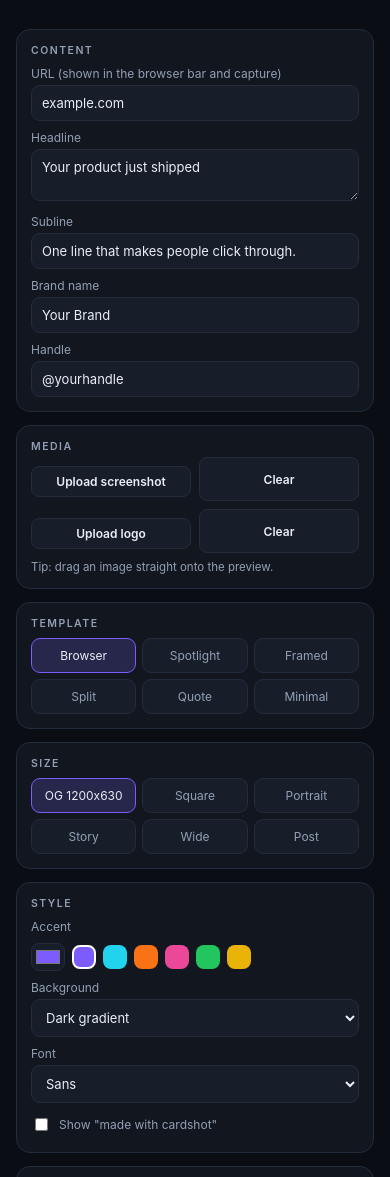
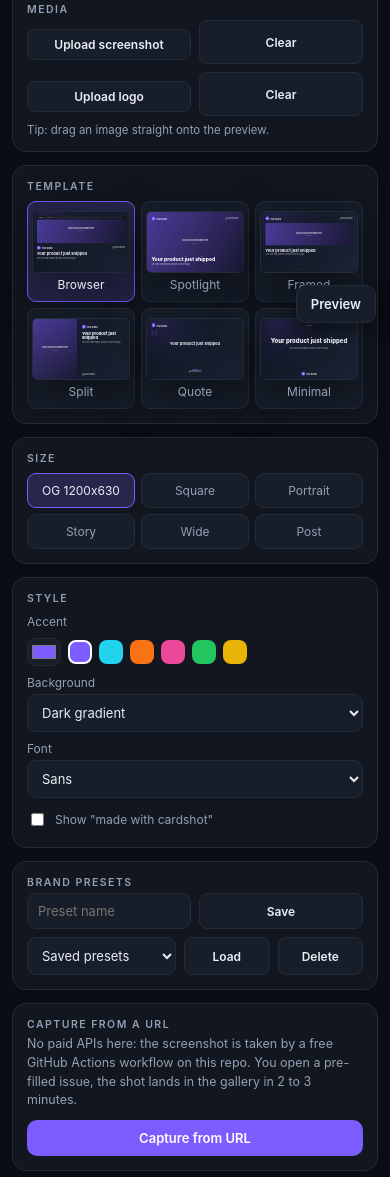
Before and after one commit to aicodedecode/cardshot, a plain HTML site: page index.html in a window 390 px wide. Shown: the part 507-1684 px from the top of the page. Drawn offline with Linux system fonts and the light colour scheme; no server answers.

Commit message:
Usability pass: template thumbnails, undo/redo, brand presets, keyboard shortcuts, PNG/JPEG export, mobile layout

```diff
--- a/index.html
+++ b/index.html
@@ -37,7 +37,11 @@ textarea{resize:vertical;min-height:52px}
 .btn.ghost{background:var(--panel2);color:var(--text);border:1px solid var(--line)}
 .btn.block{width:100%}
 .btn.small{padding:7px 10px;font-size:12px;border-radius:8px}
+.btn:disabled{opacity:.4;cursor:default;filter:none}
 .tplgrid,.sizegrid{display:grid;grid-template-columns:repeat(3,1fr);gap:6px;margin-top:8px}
+.tpl{display:flex;flex-direction:column;align-items:center;gap:4px;padding:6px 4px 8px}
+.tpl .tp{width:100%;height:auto;border-radius:5px;border:1px solid var(--line);background:#0d1119;display:block}
+#jump{position:fixed;right:14px;bottom:14px;display:none;z-index:8;box-shadow:0 6px 20px rgba(0,0,0,.45)}
 .tpl,.sizeb{padding:9px 4px;border:1px solid var(--line);background:var(--panel2);color:var(--mut);border-radius:9px;font-size:12px;cursor:pointer;font-family:inherit}
 .tpl.on,.sizeb.on{border-color:var(--acc);color:var(--text);background:color-mix(in srgb,var(--acc) 15%,var(--panel2))}
 .swatches{display:flex;gap:7px;margin-top:9px;align-items:center}
@@ -63,7 +67,7 @@ footer a{color:var(--mut)}
 #toast{position:fixed;bottom:18px;left:50%;transform:translateX(-50%) translateY(6px);background:#1b2432;border:1px solid var(--line);padding:9px 14px;border-radius:10px;font-size:13px;opacity:0;transition:.25s;pointer-events:none;z-index:9}
 #toast.show{opacity:1;transform:translateX(-50%)}
 @media(pointer:coarse){.btn,.tpl,.sizeb,.sw{min-height:44px}.btn.small{min-height:44px}}
-@media(max-width:920px){main{grid-template-columns:1fr}#controls{border-right:0;max-height:none;order:2}#stage{order:1}}
+@media(max-width:920px){main{grid-template-columns:1fr}#controls{border-right:0;max-height:none;order:1}#stage{order:2}#jump{display:inline-flex}#controls{padding:12px}}
 </style>
 </head>
 <body>
@@ -105,12 +109,12 @@ footer a{color:var(--mut)}
     <div class="group">
       <h2>Template</h2>
       <div class="tplgrid" id="tpls">
-        <button class="tpl on" data-tpl="browser">Browser</button>
-        <button class="tpl" data-tpl="spotlight">Spotlight</button>
-        <button class="tpl" data-tpl="framed">Framed</button>
-        <button class="tpl" data-tpl="split">Split</button>
-        <button class="tpl" data-tpl="quote">Quote</button>
-        <button class="tpl" data-tpl="minimal">Minimal</button>
+        <button class="tpl on" data-tpl="browser"><canvas class="tp" width="96" height="60" aria-hidden="true"></canvas>Browser</button>
+        <button class="tpl" data-tpl="spotlight"><canvas class="tp" width="96" height="60" aria-hidden="true"></canvas>Spotlight</button>
+        <button class="tpl" data-tpl="framed"><canvas class="tp" width="96" height="60" aria-hidden="true"></canvas>Framed</button>
+        <button class="tpl" data-tpl="split"><canvas class="tp" width="96" height="60" aria-hidden="true"></canvas>Split</button>
+        <button class="tpl" data-tpl="quote"><canvas class="tp" width="96" height="60" aria-hidden="true"></canvas>Quote</button>
+        <button class="tpl" data-tpl="minimal"><canvas class="tp" width="96" height="60" aria-hidden="true"></canvas>Minimal</button>
       </div>
     </div>
     <div class="group">
@@ -151,6 +155,11 @@ footer a{color:var(--mut)}
       <label style="display:flex;align-items:center;gap:8px;margin-top:12px"><input type="checkbox" id="wm" style="width:auto"> Show "made with cardshot"</label>
     </div>
     <div class="group">
+      <h2>Brand presets</h2>
+      <div class="row"><input type="text" id="presetName" placeholder="Preset name" aria-label="Preset name"><button class="btn ghost small" id="presetSave">Save</button></div>
+      <div class="row" style="margin-top:8px"><select id="presetList" aria-label="Saved presets" style="flex:2"><option value="">Saved presets</option></select><button class="btn ghost small" id="presetLoad">Load</button><button class="btn ghost small" id="presetDel">Delete</button></div>
+    </div>
+    <div class="group">
       <h2>Capture from a URL</h2>
       <p style="font-size:12.5px;color:var(--mut);margin:4px 0 10px;line-height:1.5">No paid APIs here: the screenshot is taken by a free GitHub Actions workflow on this repo. You open a pre-filled issue, the shot lands in the gallery in 2 to 3 minutes.</p>
       <button class="btn block" id="captureBtn">Capture from URL</button>
@@ -159,10 +168,15 @@ footer a{color:var(--mut)}
   <section id="stage">
     <div id="canvasWrap"><canvas id="card" width="1200" height="630"></canvas></div>
     <div id="actions">
-      <button class="btn" id="download">Download PNG</button>
+      <button class="btn" id="download">Download image</button>
+      <select id="fmt" aria-label="Export format" style="width:auto"><option value="png">PNG</option><option value="jpeg">JPEG</option></select>
       <button class="btn ghost" id="copyBtn">Copy image</button>
+      <button class="btn ghost" id="undoBtn">Undo</button>
+      <button class="btn ghost" id="redoBtn">Redo</button>
+      <button class="btn ghost" id="resetBtn">Reset</button>
       <button class="btn ghost" id="toGallery">View gallery</button>
     </div>
+    <button class="btn ghost" id="jump">Preview</button>
     <div id="gallery">
       <h2>Live shots <button class="btn ghost small" id="refreshShots">Refresh</button></h2>
       <div class="shots" id="shots"></div>
@@ -340,6 +354,7 @@ function render(){
   c.lineJoin='round';c.textAlign='left';c.textBaseline='alphabetic';
   (TPL[state.tpl]||TPL.browser)(c,state.w,state.h);
   watermark(c);
+  minis();
 }
 function setImage(file,which){
   if(!file||!/^image\//.test(file.type)){toast('That file is not an image');return;}
@@ -354,19 +369,19 @@ var wrapEl=$('#canvasWrap');
 ['dragenter','dragover'].forEach(function(ev){wrapEl.addEventListener(ev,function(e){e.preventDefault();wrapEl.classList.add('drag');});});
 ['dragleave','drop'].forEach(function(ev){wrapEl.addEventListener(ev,function(e){e.preventDefault();wrapEl.classList.remove('drag');});});
 wrapEl.addEventListener('drop',function(e){var f=e.dataTransfer&&e.dataTransfer.files&&e.dataTransfer.files[0];if(f)setImage(f,'img');});
-function bindText(id,key){var el=$(id);el.value=state[key];el.addEventListener('input',function(){state[key]=el.value;save();render();});}
+function bindText(id,key){var el=$(id);el.value=state[key];el.addEventListener('input',function(){state[key]=el.value;save();render();snapSoon();});}
 function syncInputs(){['#url','#head','#sub','#brand','#handle'].forEach(function(id){var el=$(id);if(el)el.value=state[id.slice(1)];});acc.value=state.accent;bgSel.value=state.bg;fontSel.value=state.font;wm.checked=state.wm;}
 bindText('#url','url');bindText('#head','head');bindText('#sub','sub');bindText('#brand','brand');bindText('#handle','handle');
 var acc=$('#accent');acc.value=state.accent;
-acc.addEventListener('input',function(){state.accent=acc.value;markSw();save();render();});
+acc.addEventListener('input',function(){state.accent=acc.value;markSw();save();render();snapSoon();});
 function markSw(){document.querySelectorAll('.sw').forEach(function(s){s.classList.toggle('on',s.dataset.c.toLowerCase()===state.accent.toLowerCase());});}
-document.querySelectorAll('.sw').forEach(function(s){s.addEventListener('click',function(){state.accent=s.dataset.c;acc.value=s.dataset.c;markSw();save();render();});});
-var bgSel=$('#bgSel');bgSel.value=state.bg;bgSel.addEventListener('change',function(){state.bg=bgSel.value;save();render();});
-var fontSel=$('#fontSel');fontSel.value=state.font;fontSel.addEventListener('change',function(){state.font=fontSel.value;save();render();});
-var wm=$('#wm');wm.checked=state.wm;wm.addEventListener('change',function(){state.wm=wm.checked;save();render();});
-document.querySelectorAll('.tpl').forEach(function(b){b.addEventListener('click',function(){document.querySelectorAll('.tpl').forEach(function(x){x.classList.remove('on')});b.classList.add('on');state.tpl=b.dataset.tpl;render();});});
-document.querySelectorAll('.sizeb').forEach(function(b){b.addEventListener('click',function(){document.querySelectorAll('.sizeb').forEach(function(x){x.classList.remove('on')});b.classList.add('on');state.w=+b.dataset.w;state.h=+b.dataset.h;render();});});
-$('#download').onclick=function(){canvas.toBlob(function(b){var a=document.createElement('a');a.href=URL.createObjectURL(b);a.download='cardshot-'+state.tpl+'-'+state.w+'x'+state.h+'.png';document.body.appendChild(a);a.click();a.remove();setTimeout(function(){URL.revokeObjectURL(a.href)},4000);toast('PNG downloaded');},'image/png');};
+document.querySelectorAll('.sw').forEach(function(s){s.addEventListener('click',function(){state.accent=s.dataset.c;acc.value=s.dataset.c;markSw();save();render();snapSoon();});});
+var bgSel=$('#bgSel');bgSel.value=state.bg;bgSel.addEventListener('change',function(){state.bg=bgSel.value;save();render();snapSoon();});
+var fontSel=$('#fontSel');fontSel.value=state.font;fontSel.addEventListener('change',function(){state.font=fontSel.value;save();render();snapSoon();});
+var wm=$('#wm');wm.checked=state.wm;wm.addEventListener('change',function(){state.wm=wm.checked;save();render();snapSoon();});
+document.querySelectorAll('.tpl').forEach(function(b){b.addEventListener('click',function(){document.querySelectorAll('.tpl').forEach(function(x){x.classList.remove('on')});b.classList.add('on');state.tpl=b.dataset.tpl;render();snapSoon();});});
+document.querySelectorAll('.sizeb').forEach(function(b){b.addEventListener('click',function(){document.querySelectorAll('.sizeb').forEach(function(x){x.classList.remove('on')});b.classList.add('on');state.w=+b.dataset.w;state.h=+b.dataset.h;render();snapSoon();});});
+$('#download').onclick=function(){var fmt=$('#fmt').value,jpeg=fmt==='jpeg';canvas.toBlob(function(b){var a=document.createElement('a');a.href=URL.createObjectURL(b);a.download='cardshot-'+state.tpl+'-'+state.w+'x'+state.h+(jpeg?'.jpg':'.png');document.body.appendChild(a);a.click();a.remove();setTimeout(function(){URL.revokeObjectURL(a.href)},4000);toast(jpeg?'JPEG downloaded':'PNG downloaded');},jpeg?'image/jpeg':'image/png');};
 $('#copyBtn').onclick=function(){canvas.toBlob(function(b){if(navigator.clipboard&&window.ClipboardItem){navigator.clipboard.write([new ClipboardItem({'image/png':b})]).then(function(){toast('Copied to clipboard')},function(){toast('Copy blocked here, use Download')});}else{toast('Clipboard not supported, use Download');}},'image/png');};
 $('#toGallery').onclick=function(){$('#gallery').scrollIntoView({behavior:'smooth'});};
 $('#captureBtn').onclick=function(){
@@ -388,11 +403,32 @@ function loadShots(){
 }
 $('#refreshShots').onclick=loadShots;
 setInterval(function(){if(document.visibilityState==='visible')loadShots();},60000);
+var DEF={url:'example.com',head:'Your product just shipped',sub:'One line that makes people click through.',brand:'Your Brand',handle:'@yourhandle',accent:'#7c5cff',bg:'dark',font:'sans',wm:false,tpl:'browser',w:1200,h:630};
+var hist=[],hi=-1,ht=null;
+function snap(){var s=JSON.stringify({url:state.url,head:state.head,sub:state.sub,brand:state.brand,handle:state.handle,accent:state.accent,bg:state.bg,font:state.font,wm:state.wm,tpl:state.tpl,w:state.w,h:state.h});if(hist[hi]===s)return;hist=hist.slice(0,hi+1);hist.push(s);if(hist.length>80)hist.shift();hi=hist.length-1;updUR();}
+function snapSoon(){clearTimeout(ht);ht=setTimeout(snap,350);}
+function syncBtns(){document.querySelectorAll('.tpl').forEach(function(b){b.classList.toggle('on',b.dataset.tpl===state.tpl)});document.querySelectorAll('.sizeb').forEach(function(b){b.classList.toggle('on',+b.dataset.w===state.w&&+b.dataset.h===state.h)});}
+function updUR(){$('#undoBtn').disabled=hi<=0;$('#redoBtn').disabled=hi>=hist.length-1;}
+function applyState(o){['url','head','sub','brand','handle','accent','bg','font','wm','tpl','w','h'].forEach(function(k){if(k in o)state[k]=o[k];});syncInputs();markSw();syncBtns();render();updUR();}
+function undo(){if(hi>0){hi--;applyState(JSON.parse(hist[hi]));toast('Undo');}}
+function redo(){if(hi<hist.length-1){hi++;applyState(JSON.parse(hist[hi]));toast('Redo');}}
+$('#undoBtn').onclick=undo;$('#redoBtn').onclick=redo;
+$('#resetBtn').onclick=function(){state.img=null;state.logo=null;applyState(Object.assign({},DEF));snap();toast('Reset to defaults');};
+$('#jump').onclick=function(){$('#canvasWrap').scrollIntoView({behavior:'smooth',block:'start'});};
+function presets(){try{return JSON.parse(localStorage.getItem('cardshot_presets')||'{}')}catch(e){return{}}}
+function fillPresets(){var sel=$('#presetList'),ps=presets();sel.innerHTML='<option value="">Saved presets</option>';Object.keys(ps).forEach(function(n){var o=document.createElement('option');o.value=n;o.textContent=n;sel.appendChild(o);});}
+$('#presetSave').onclick=function(){var n=$('#presetName').value.trim();if(!n){toast('Name your preset first');return;}var ps=presets();ps[n]={accent:state.accent,bg:state.bg,font:state.font,brand:state.brand,handle:state.handle,wm:state.wm};try{localStorage.setItem('cardshot_presets',JSON.stringify(ps));}catch(e){}fillPresets();$('#presetList').value=n;toast('Preset saved: '+n);};
+$('#presetLoad').onclick=function(){var n=$('#presetList').value;if(!n){toast('Pick a preset to load');return;}var p=presets()[n];if(!p){toast('Preset not found');return;}applyState(p);snap();toast('Loaded: '+n);};
+$('#presetDel').onclick=function(){var n=$('#presetList').value;if(!n){toast('Pick a preset to delete');return;}var ps=presets();delete ps[n];try{localStorage.setItem('cardshot_presets',JSON.stringify(ps));}catch(e){}fillPresets();toast('Deleted: '+n);};
+document.addEventListener('keydown',function(e){var t=e.target&&e.target.tagName;if(t==='INPUT'||t==='TEXTAREA'||t==='SELECT')return;if((e.ctrlKey||e.metaKey)&&!e.shiftKey&&e.key.toLowerCase()==='z'){e.preventDefault();undo();return;}if((e.ctrlKey||e.metaKey)&&(e.key.toLowerCase()==='y'||(e.shiftKey&&e.key.toLowerCase()==='z'))){e.preventDefault();redo();return;}if(e.ctrlKey||e.metaKey||e.altKey)return;var k=e.key.toLowerCase();if(k==='d'){e.preventDefault();$('#download').click();}else if(k==='c'){e.preventDefault();$('#copyBtn').click();}else if(k>='1'&&k<='6'){var b=document.querySelectorAll('.tpl')[+k-1];if(b)b.click();}});
+function minis(){document.querySelectorAll('.tpl').forEach(function(b){var cv=b.querySelector('.tp');if(!cv)return;var sw=state.w,sh=state.h;state.w=cv.width;state.h=cv.height;var mc=cv.getContext('2d');mc.clearRect(0,0,cv.width,cv.height);try{(TPL[b.dataset.tpl]||TPL.browser)(mc,cv.width,cv.height);}catch(e){}state.w=sw;state.h=sh;});}
 load();
 syncInputs();
 markSw();
 render();
+snap();
 loadShots();
+fillPresets();
 })();
 </script>
 </body>
```
Also changed, not shown: README.md.
